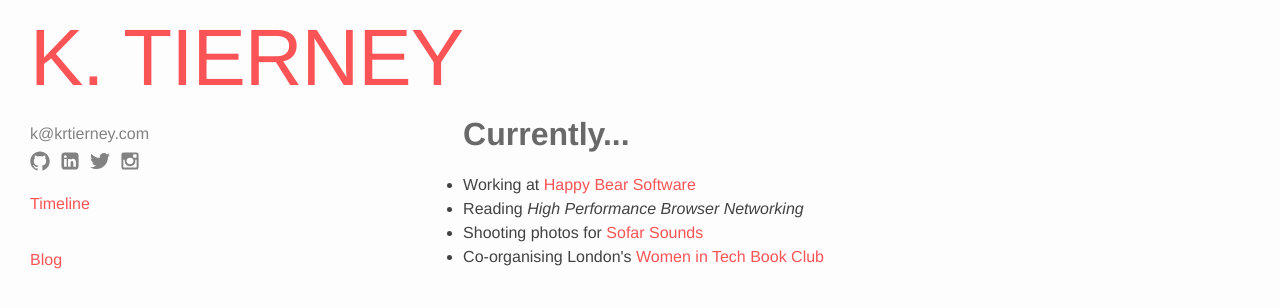
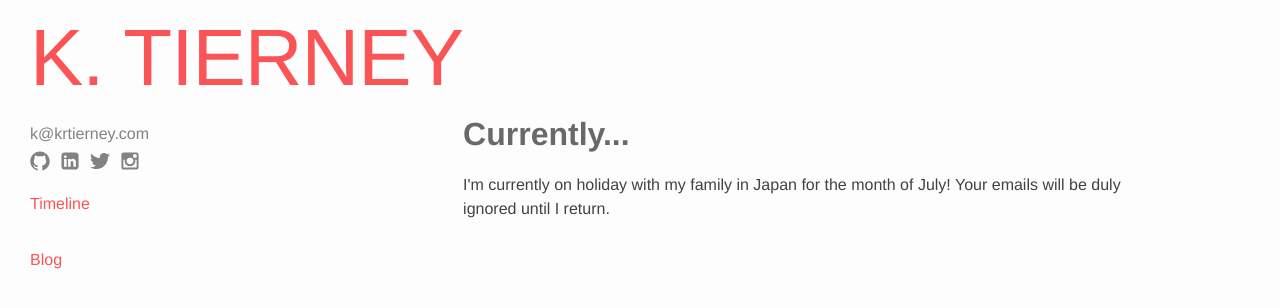
Before and after one commit to krtierney/krtierney.github.io, a Jekyll site: the page built from index.md, in a window 1280 px wide. Shown: the top 308 px of the page. Built offline with Jekyll 4.4.1, drawn with Linux system fonts in a browser that asks for light colours.

Commit message:
Updating current status

```diff
--- a/_layouts/home.html
+++ b/_layouts/home.html
@@ -5,12 +5,14 @@ layout: default
 <div class="home">
 
   <h1>Currently...</h1>
-  <ul>
+  <p>I'm currently on holiday with my family in Japan for the month of July!
+  Your emails will be duly ignored until I return.</p>
+  <!-- <ul>
     <li>Working at <a href="https://www.happybearsoftware.com">Happy Bear Software</a></li>
     <li>Reading <em>High Performance Browser Networking</em></li>
     <li>Shooting photos for <a href="https://www.sofarsounds.com">Sofar
         Sounds</a></li>
     <li>Co-organising London's <a href="https://www.meetup.com/Women-in-Tech-Book-Club/">Women in Tech Book Club</a></li>
-  </ul>
+  </ul> -->
 
 </div>
```
